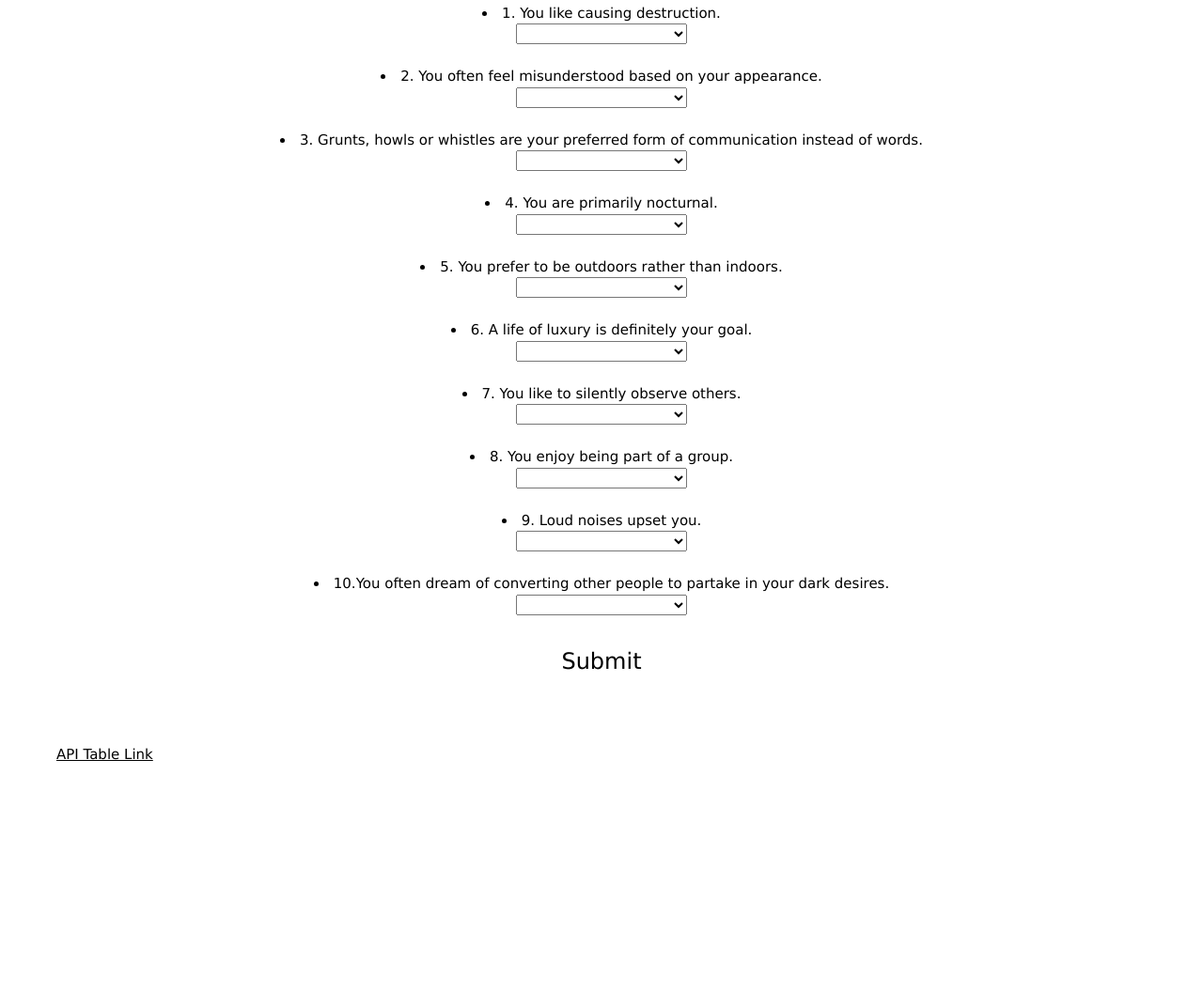
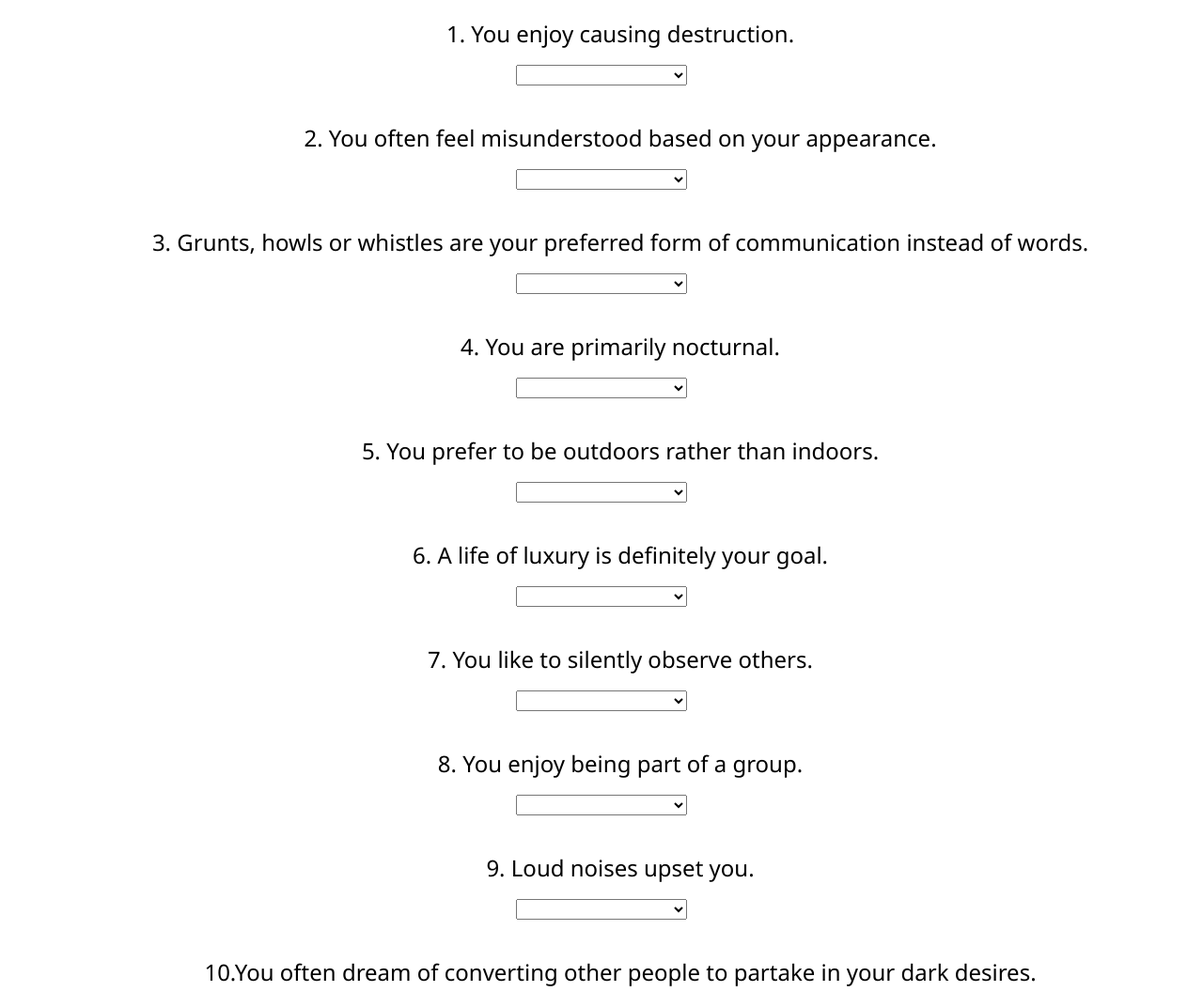
Before and after one commit to Templetonalyssa/Friend-Finder, a website: page app/public/survey.html in a window 1280 px wide. Shown: the part 232-1288 px from the top of the page at 94% size. Before the commit the page ends 1072 px from the top, so only its background shows below. Drawn offline with nearby package versions, Linux system fonts and the light colour scheme.

Commit message:
Modal Added

```diff
--- a/app/public/survey.html
+++ b/app/public/survey.html
@@ -9,7 +9,7 @@
     <!-- <link rel="stylesheet" href="https://maxcdn.bootstrapcdn.com/bootstrap/3.3.7/css/bootstrap.min.css"> -->
     <script src="https://ajax.googleapis.com/ajax/libs/jquery/3.3.1/jquery.min.js"></script>
     <!-- <script src="https://maxcdn.bootstrapcdn.com/bootstrap/3.3.7/js/bootstrap.min.js"></script> -->
-    <title>Document</title>
+    <title>Monster Match Survey</title>
 </head>
 
 <body>
@@ -31,7 +31,9 @@
 
             <div class="w3-container w3-center">
 
-                <li>1. You like causing destruction.</li>
+                <ul>
+                    <h3>1. You enjoy causing destruction.</h3>
+                </ul>
                 <select class="chosen" id="q1" onchange="getSelectValue();">
                     <option value></option>
                     <option value="1">1 (Strongly Disagree)</option>
@@ -42,7 +44,9 @@
                 </select>
                 <br>
                 <br>
-                <li>2. You often feel misunderstood based on your appearance.</li>
+                <ul>
+                    <h3>2. You often feel misunderstood based on your appearance.</h3>
+                </ul>
                 <select class="chosen" id="q2">
                     <option value></option>
                     <option value="1">1 (Strongly Disagree)</option>
@@ -53,7 +57,9 @@
                 </select>
                 <br>
                 <br>
-                <li>3. Grunts, howls or whistles are your preferred form of communication instead of words.</li>
+                <ul>
+                    <h3>3. Grunts, howls or whistles are your preferred form of communication instead of words.</h3>
+                </ul>
                 <select class="chosen" id="q3">
                     <option value></option>
                     <option value="1">1 (Strongly Disagree)</option>
@@ -64,7 +70,9 @@
                 </select>
                 <br>
                 <br>
-                <li>4. You are primarily nocturnal.</li>
+                <ul>
+                    <h3>4. You are primarily nocturnal.</h3>
+                </ul>
                 <select class="chosen" id="q4">
                     <option value></option>
                     <option value="1">1 (Strongly Disagree)</option>
@@ -75,7 +83,9 @@
                 </select>
                 <br>
                 <br>
-                <li>5. You prefer to be outdoors rather than indoors.</li>
+                <ul>
+                    <h3>5. You prefer to be outdoors rather than indoors.</h3>
+                </ul>
                 <select class="chosen" id="q5">
                     <option value></option>
                     <option value="1">1 (Strongly Disagree)</option>
@@ -86,7 +96,9 @@
                 </select>
                 <br>
                 <br>
-                <li>6. A life of luxury is definitely your goal.</li>
+                <ul>
+                    <h3>6. A life of luxury is definitely your goal.</h3>
+                </ul>
                 <select class="chosen" id="q6">
                     <option value></option>
                     <option value="1">1 (Strongly Disagree)</option>
@@ -97,7 +109,9 @@
                 </select>
                 <br>
                 <br>
-                <li>7. You like to silently observe others.</li>
+                <ul>
+                    <h3>7. You like to silently observe others.</h3>
+                </ul>
                 <select class="chosen" id="q7">
                     <option value></option>
                     <option value="1">1 (Strongly Disagree)</option>
@@ -108,7 +122,9 @@
                 </select>
                 <br>
                 <br>
-                <li>8. You enjoy being part of a group.</li>
+                <ul>
+                    <h3>8. You enjoy being part of a group.</h3>
+                </ul>
                 <select class="chosen" id="q8">
                     <option value></option>
                     <option value="1">1 (Strongly Disagree)</option>
@@ -119,7 +135,9 @@
                 </select>
                 <br>
                 <br>
-                <li>9. Loud noises upset you.</li>
+                <ul>
+                    <h3>9. Loud noises upset you.</h3>
+                </ul>
                 <select class="chosen" id="q9">
                     <option value></option>
                     <option value="1">1 (Strongly Disagree)</option>
@@ -130,7 +148,9 @@
                 </select>
                 <br>
                 <br>
-                <li>10.You often dream of converting other people to partake in your dark desires.</li>
+                <ul>
+                    <h3>10.You often dream of converting other people to partake in your dark desires.</h3>
+                </ul>
                 <select class="chosen" id="q10">
                     <option value></option>
                     <option value="1">1 (Strongly Disagree)</option>
@@ -146,35 +166,28 @@
 
 
         <div class="w3-theme-l3 w3-center">
-            <button onclick = "document.getElementById('id01').style.display='block'" id="search-btn" class=" w3-button w3-xlarge w3-circle w3-theme-action">Submit</button>
+            <button onclick="document.getElementById('id01').style.display='block'" id="search-btn" class=" w3-button w3-xlarge w3-circle w3-theme-action w3-green">Submit</button>
             <p></p>
         </div>
         <br>
 
-        <footer class="footer" style= "margin-left: 50px; padding: 10px;">
+        <footer class="footer" style="margin-left: 50px; padding: 10px;">
             <div class="container">
                 <p>
                     <a href="/api/friends">API Table Link</a>
             </div>
         </footer>
 
-
-          <!-- <button onclick="document.getElementById('id01').style.display='block'" class="w3-button w3-black">Open Animated Modal</button> -->
-
         <div id="id01" class="w3-modal">
             <div class="w3-modal-content w3-animate-top w3-card-4">
                 <header class="w3-container w3-green">
-                <span onclick="document.getElementById('id01').style.display='none'"
-                class="w3-button w3-display-topright">&times;</span>
+                    <span onclick="document.getElementById('id01').style.display='none'" class="w3-button w3-display-topright">&times;</span>
                     <h2>Meet Your Monster Match!</h2>
                 </header>
                 <div class="w3-container">
                     <p>Some text..</p>
                     <p>Some text..</p>
                 </div>
-              <footer class="w3-container w3-teal">
-                <p>Modal Footer</p>
-              </footer>
             </div>
         </div>
 
```
Lines whose indentation alone changed are shown as unchanged.
